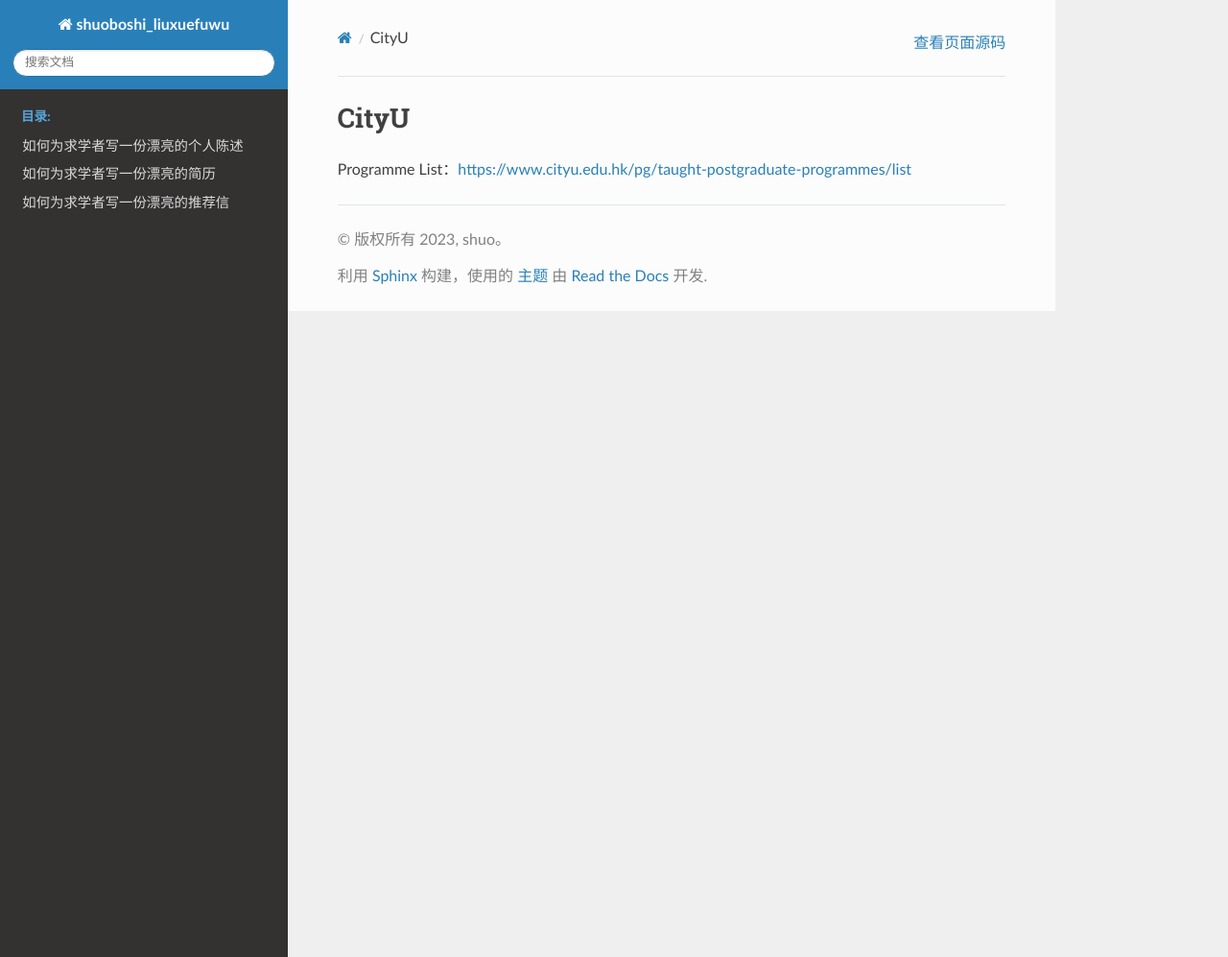
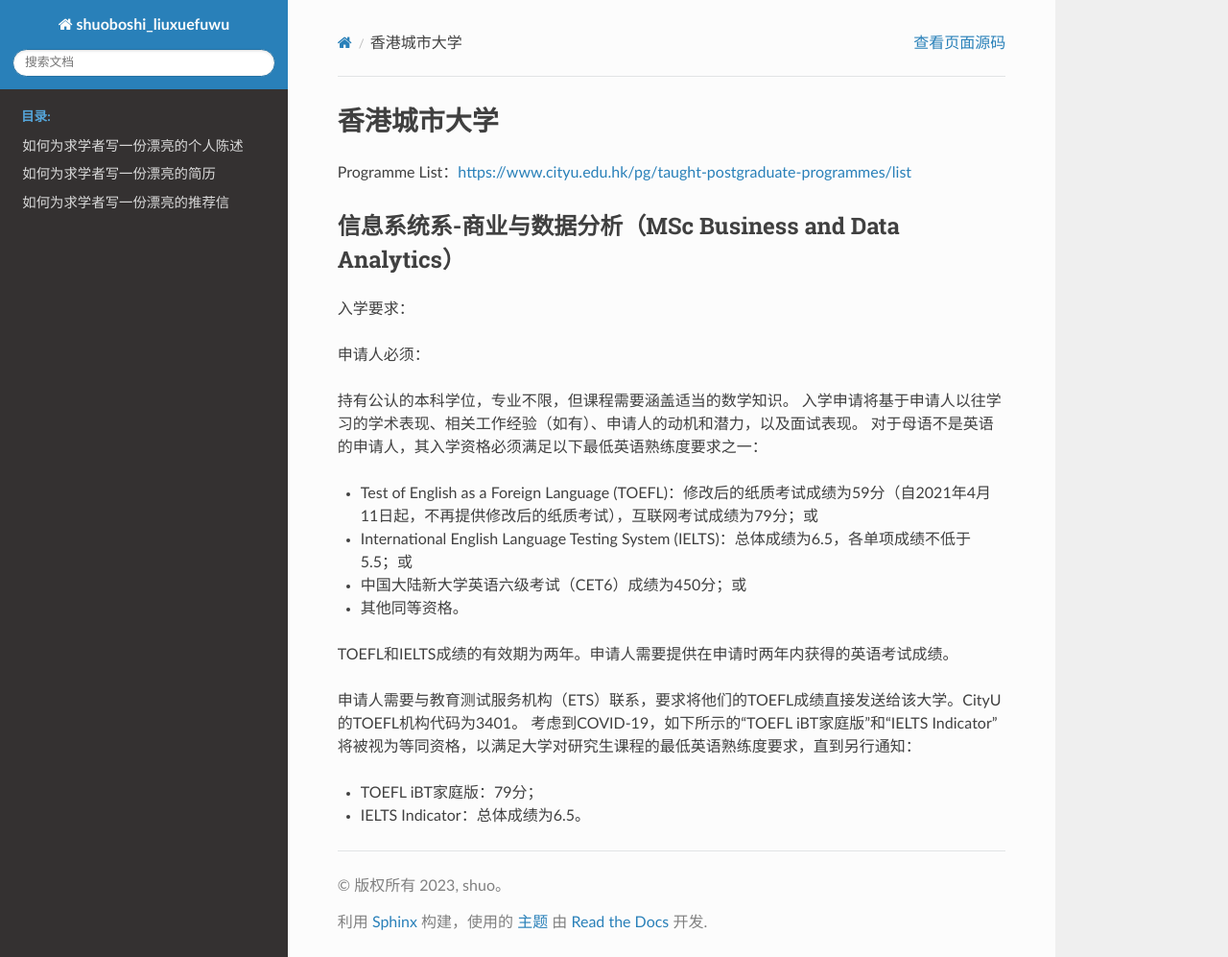
Before and after one commit to shuo1118/liuxue, a Sphinx documentation site: the page built from docs/source/Postgraduate.rst, in a window 1280 px wide and 997 px high. Shown: the whole window at 96% size. Built offline with Sphinx 7.4.7 and the Read the Docs theme 2.0.0, drawn with Linux system fonts in a browser that asks for light colours.

Commit message:
Update Postgraduate.rst

```diff
--- a/docs/source/Postgraduate.rst
+++ b/docs/source/Postgraduate.rst
@@ -1,3 +1,28 @@
-CityU
+香港城市大学
+======
+Programme List：https://www.cityu.edu.hk/pg/taught-postgraduate-programmes/list
+
+
+信息系统系-商业与数据分析（MSc Business and Data Analytics）
 ------
-Programme List：https://www.cityu.edu.hk/pg/taught-postgraduate-programmes/list
+
+入学要求：
+
+申请人必须：
+
+持有公认的本科学位，专业不限，但课程需要涵盖适当的数学知识。
+入学申请将基于申请人以往学习的学术表现、相关工作经验（如有）、申请人的动机和潜力，以及面试表现。
+对于母语不是英语的申请人，其入学资格必须满足以下最低英语熟练度要求之一：
+
+- Test of English as a Foreign Language (TOEFL)：修改后的纸质考试成绩为59分（自2021年4月11日起，不再提供修改后的纸质考试），互联网考试成绩为79分；或
+- International English Language Testing System (IELTS)：总体成绩为6.5，各单项成绩不低于5.5；或
+- 中国大陆新大学英语六级考试（CET6）成绩为450分；或
+- 其他同等资格。
+
+TOEFL和IELTS成绩的有效期为两年。申请人需要提供在申请时两年内获得的英语考试成绩。
+
+申请人需要与教育测试服务机构（ETS）联系，要求将他们的TOEFL成绩直接发送给该大学。CityU的TOEFL机构代码为3401。
+考虑到COVID-19，如下所示的“TOEFL iBT家庭版”和“IELTS Indicator”将被视为等同资格，以满足大学对研究生课程的最低英语熟练度要求，直到另行通知：
+
+- TOEFL iBT家庭版：79分；
+- IELTS Indicator：总体成绩为6.5。
```
